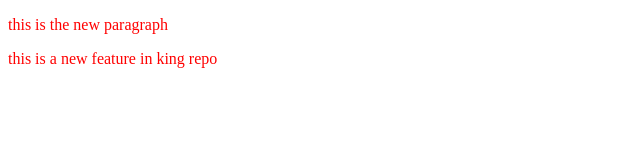
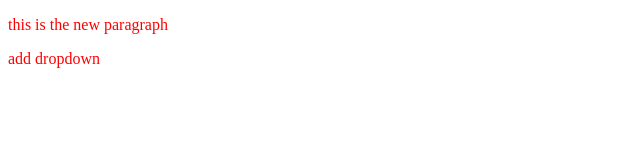
Before and after one commit to thenishantnayan/Localrepo, a plain HTML site: page index.html in a window 1280 px wide. Shown: the whole page, without its empty margins (0-640 px from the left). Drawn offline with Linux system fonts and the light colour scheme.

Commit message:
add dropdown

```diff
--- a/index.html
+++ b/index.html
@@ -10,6 +10,6 @@
     <p>
         this is the new paragraph
     </p>
-    <p> this is a new feature in king repo</p>
+    <p> add dropdown </p>
 </body>
 </html>
```
